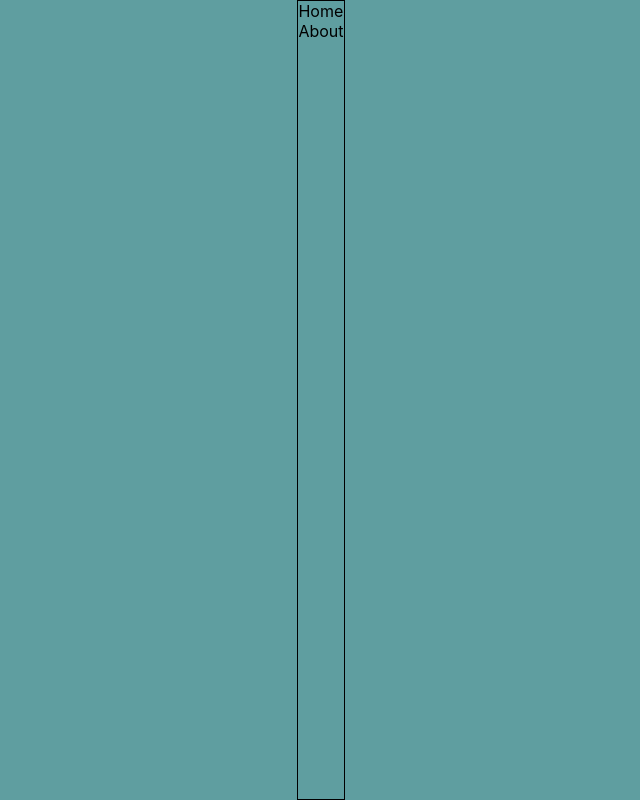
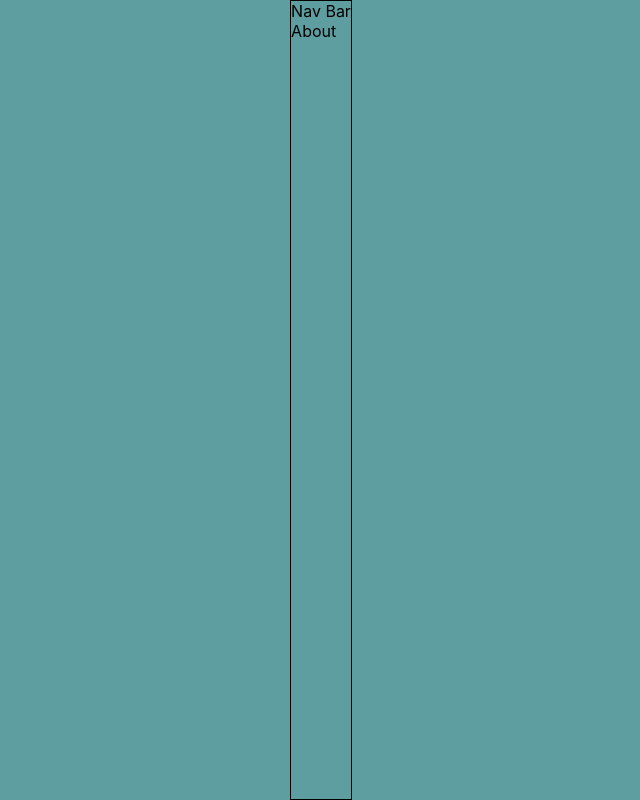
Before and after one commit to Mia-Oh/TodoListApp-You-do-You-want, a React (Create React App) app: page /about in a window 1280 px wide. Shown: the whole page, without its empty margins (319-959 px from the left). Built offline with nearby package versions, Linux system fonts and the light colour scheme; a web font is replaced by a local one.

Commit message:
fix:기능에 맞게 Link명 수정

```diff
--- a/src/App.js
+++ b/src/App.js
@@ -24,7 +24,7 @@ const App = (props) => {
           <Nav setShowNav={setShowNav} /> :
           <div
             onClick={navHandler}
-          >Home</div>
+          >Nav Bar</div>
           }
           {showNav ? null :
             <section className="features">
--- a/src/Nav.js
+++ b/src/Nav.js
@@ -2,12 +2,10 @@ import React from "react";
 import { Link } from "react-router-dom";
 
 const Nav = ({setShowNav}) => {
-
-
   return (
     <section className="Nav">
-      <div onClick={() => setShowNav(false)}>Home</div>
-      <Link to="/" onClick={() => setShowNav(false)}>List</Link>
+      <div onClick={() => setShowNav(false)}>Nav Bar</div>
+      <Link to="/" onClick={() => setShowNav(false)}>Home</Link>
       <Link to="/about" onClick={() => setShowNav(false)}><p>About</p></Link>
       <Link to="/Lyrics" onClick={() => setShowNav(false)}><p>Lyrics</p></Link>
     </section>
```
